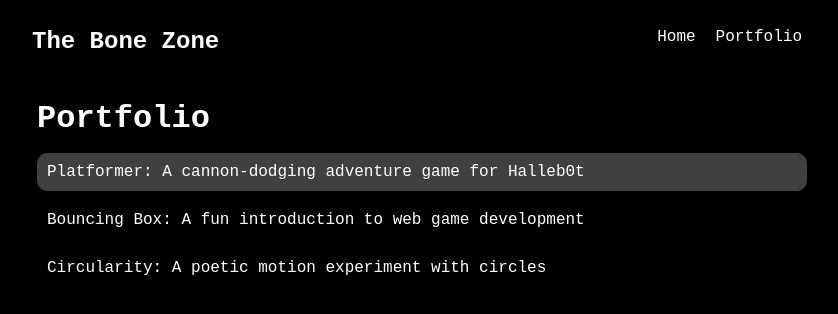
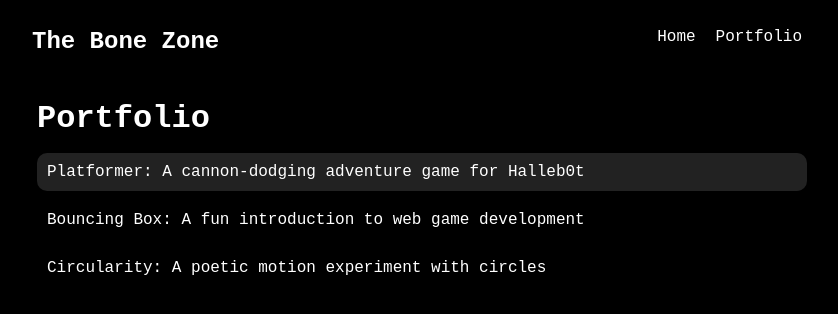
Before and after one commit to AustinT-Taylor/AustinT-Taylor.github.io, a plain HTML site: page portfolio.html in a window 1280 px wide. In both pictures the pointer is over the item "Platformer: A cannon-dodging adventure game for Halleb0t". Shown: the whole page, without its empty margins (218-1056 px from the left). Drawn offline with Linux system fonts and the light colour scheme.

```diff
--- a/style.css
+++ b/style.css
@@ -94,7 +94,7 @@
 }
 
 #portfolio li:hover {
-  background: #414040;
+  background: #222222;
 }
 
 #portfolio a {
```
